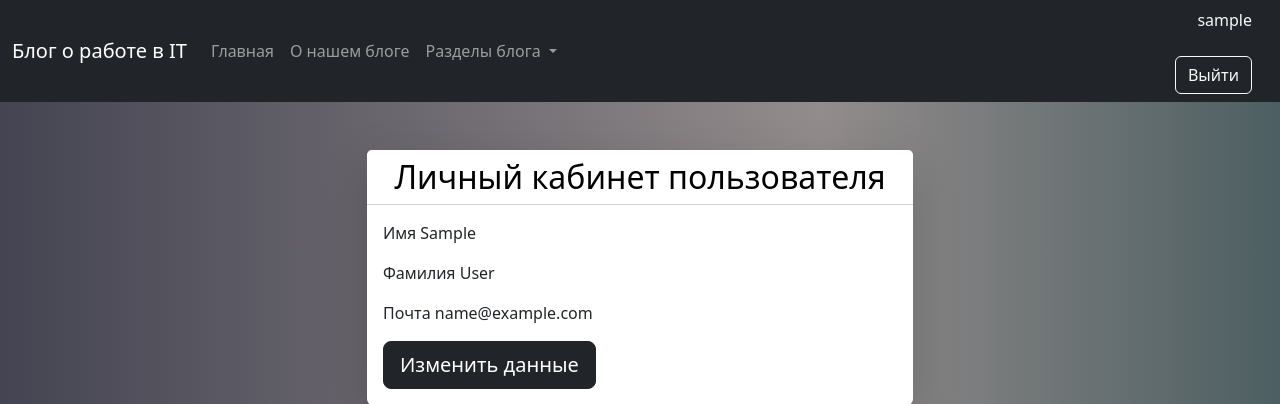
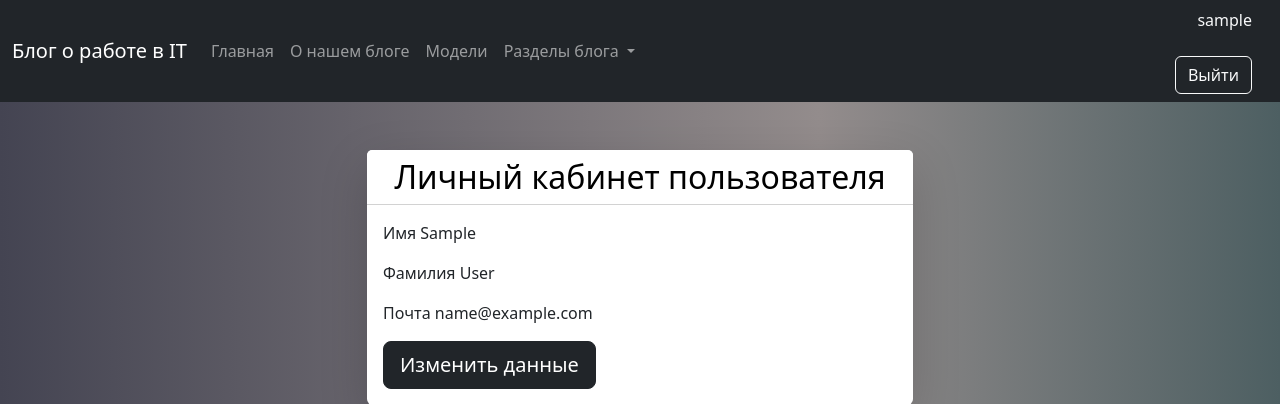
Before and after one commit to TeamUs/django_blog, a Django app: page /profile/ in a window 1280 px wide. Shown: the top 404 px of the page. Run offline with Django 5.2, Linux system fonts and the light colour scheme; the visitor is signed in with stand-in values (Sample User, id 1).

Commit message:
Добавили раздел "Модели" в профиль и редактирование профиля

```diff
--- a/templates/profile.html
+++ b/templates/profile.html
@@ -26,6 +26,9 @@
                         </li>
                         <li class="nav-item">
                             <a class="nav-link" href="/about">{% trans "О нашем блоге" %}</a>
+                        </li>
+                        <li class="nav-item">
+                            <a class="nav-link" href="/app/choose_model">{% trans "Модели" %}</a>
                         </li>
                         <li class="nav-item dropdown">
                             <a class="nav-link dropdown-toggle" href="#" id="navbarDropdown" role="button"
--- a/templates/profile_edit.html
+++ b/templates/profile_edit.html
@@ -26,6 +26,9 @@
                         </li>
                         <li class="nav-item">
                             <a class="nav-link" href="/about">{% trans "О нашем блоге" %}</a>
+                        </li>
+                        <li class="nav-item">
+                            <a class="nav-link" href="/app/choose_model">{% trans "Модели" %}</a>
                         </li>
                         <li class="nav-item dropdown">
                             <a class="nav-link dropdown-toggle" href="#" id="navbarDropdown" role="button"
```
